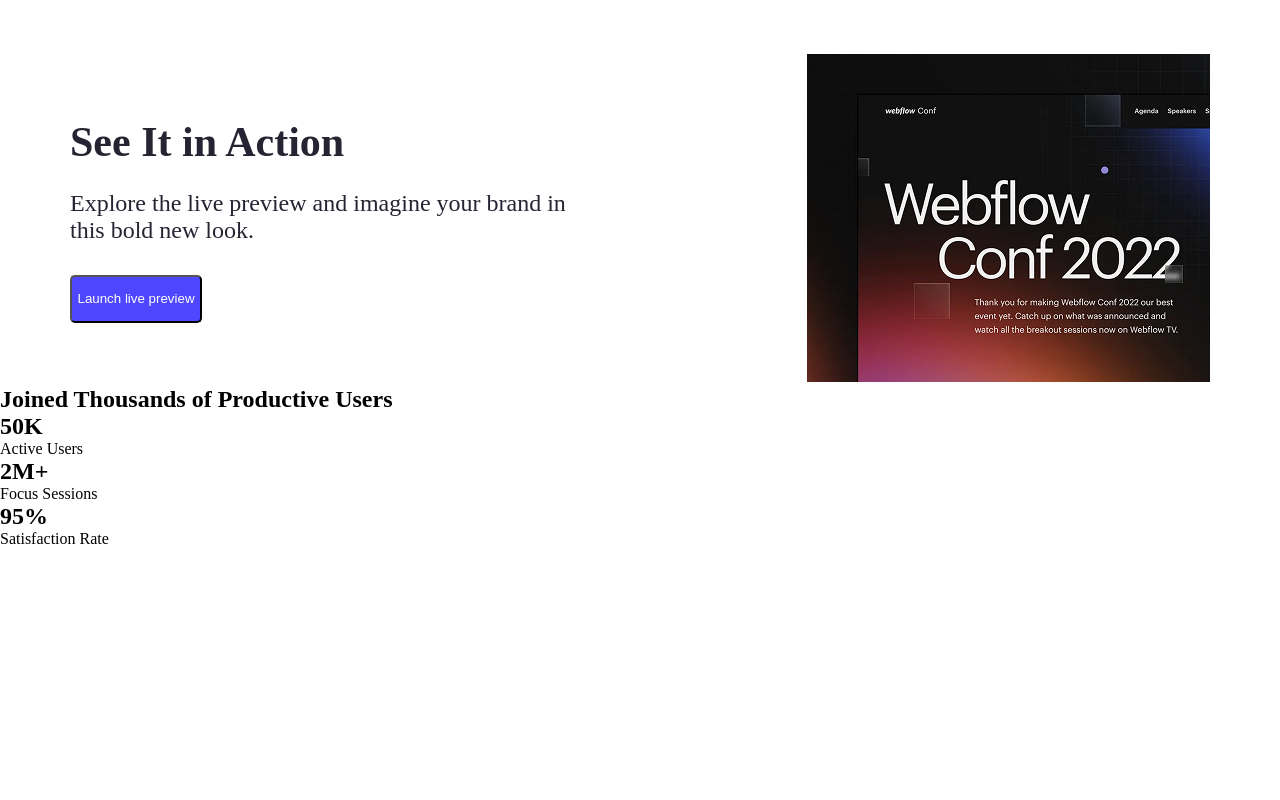
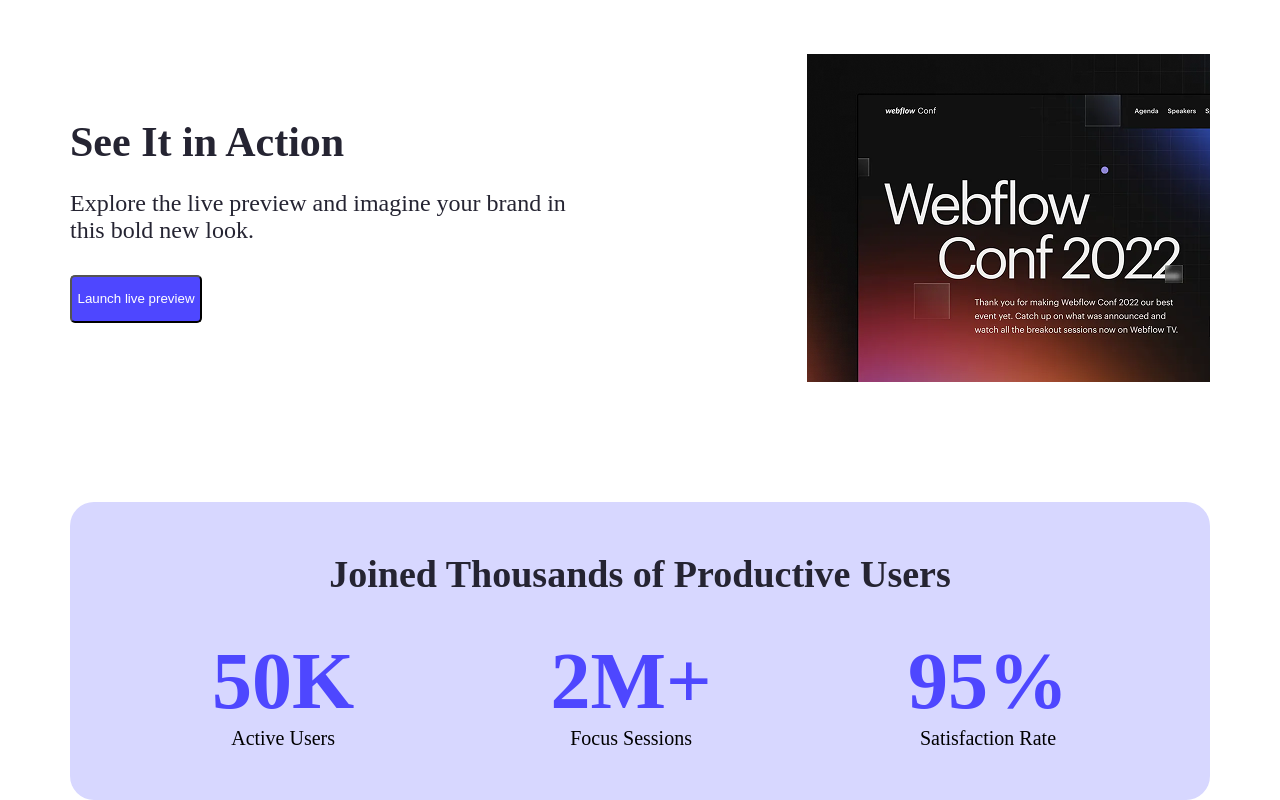
Before and after one commit to razu0169/Assignment-01, a plain HTML site: page index.html in a window 1280 px wide. Shown: the part 688-1488 px from the top of the page. Before the commit the page ends 1236 px from the top, so only its background shows below. Drawn offline with Linux system fonts and the light colour scheme.

Commit message:
complete design of productive section following figma

```diff
--- a/index.html
+++ b/index.html
@@ -40,23 +40,28 @@
         </div>
       </section>
       <!-- action section end -->
-      <section>
-        <h2>Joined Thousands of Productive Users</h2>
-        <div>
+      <!-- productive section start -->
+      <section class="max-width productive-section">
+        <h2 class="productive-title">
+          Joined Thousands of Productive Users
+        </h2>
+        <div class="display">
           <div>
-            <h2>50K</h2>
-            <p>Active Users</p>
+            <h2 class="user">50K</h2>
+            <p class="productive-descriton">Active Users</p>
           </div>
           <div>
-            <h2>2M+</h2>
-            <p>Focus Sessions</p>
+            <h2 class="user">2M+</h2>
+            <p class="productive-descriton">Focus Sessions</p>
           </div>
           <div>
-            <h2>95%</h2>
-            <p>Satisfaction Rate</p>
+            <h2 class="user">95%</h2>
+            <p class="productive-descriton">Satisfaction Rate</p>
           </div>
         </div>
       </section>
+      <!-- Productive section end -->
+       <!-- Client  -->
     </main>
   </body>
 </html>
--- a/styles/styles.css
+++ b/styles/styles.css
@@ -88,3 +88,32 @@ ul li {
 .action-img {
   width: 403px;
 }
+/* action section end */
+/* productive-section-start */
+.productive-title {
+  font-size: 38px;
+  font-weight: bold;
+  color: #252432;
+  text-align: center;
+  margin-bottom: 40px;
+}
+.user {
+  font-size: 80px;
+  font-weight: bold;
+  color: #4e47ff;
+}
+.productive-descriton {
+  font-size: 20px;
+  text-align: center;
+}
+.display {
+  display: flex;
+  justify-content: space-between;
+}
+
+.productive-section {
+  padding: 50px 142px;
+  background-color: #d7d7ff;
+  margin-top: 116px;
+  border-radius: 24px;
+}
```
